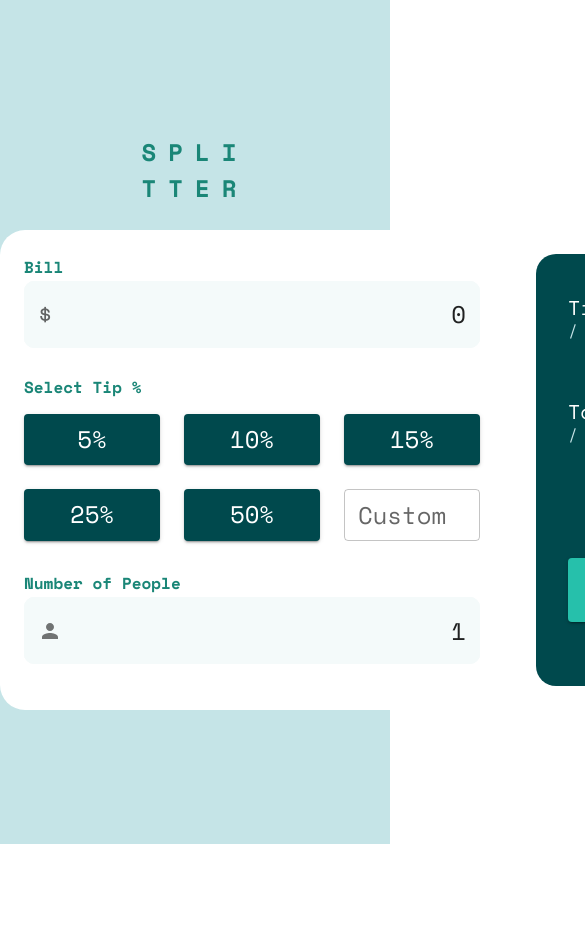
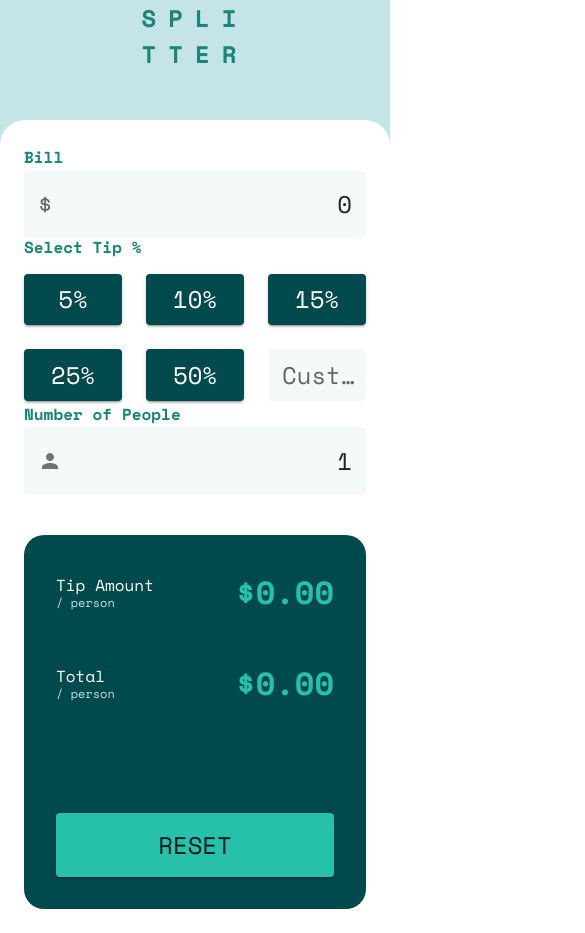
Before and after one commit to tadasvysockis/tip_calculator_app, a React (Create React App) app: page / in a window 390 px wide. Shown: the top 933 px of the page, 585 px wide, since content can reach past the window. Before the commit the page ends 844 px from the top, so only its background shows below. Built offline with nearby package versions, Linux system fonts and the light colour scheme.

Commit message:
completed project

```diff
--- a/src/components/calculator.tsx
+++ b/src/components/calculator.tsx
@@ -28,7 +28,6 @@ export const Calculator: FC<ICalculatorPros> = ({setTips, tips, bill, setBill, n
             <Grid item xs={12}>
                 <InputField
                     errorMessage={errorMessage}
-                    defaultValue="1"
                     value={numberOfPeople}
                     label="Number of People"
                     onChange={setNumberOfPeople}
--- a/src/components/inputField.tsx
+++ b/src/components/inputField.tsx
@@ -8,7 +8,6 @@ interface IInputFieldProps{
     value: any;
     onChange:(value: any) => void;
     fieldSymbol ?: string;
-    defaultValue ?: string;
     errorMessage ?: string | undefined;
 
 }
@@ -19,15 +18,8 @@ const labelTextStyle:SxProps<Theme>={
     fontWeight: 700,
     color:'primary.dark'
 }
-const inputStyle:SxProps<Theme>={
-    backgroundColor: 'common.lightGrayish2',
-    borderRadius:'10px',
-    ".MuiOutlinedInput-notchedOutline": {
-        borderColor: 'common.lightGrayish2'
-    }
-}
 
-export const InputField:FC<IInputFieldProps> = ({label, fieldSymbol, value, onChange, defaultValue, errorMessage}) =>{
+export const InputField:FC<IInputFieldProps> = ({label, fieldSymbol, value, onChange, errorMessage}) =>{
     const handleValueChange = (event: React.ChangeEvent<HTMLTextAreaElement | HTMLInputElement>)=>{
         onChange(event.target.value);
     }
@@ -37,13 +29,11 @@ export const InputField:FC<IInputFieldProps> = ({label, fieldSymbol, value, onCh
                 <span style={{display:'inline',float:"left"}}>{label}</span>
                 <span style={{display:'inline', color:'red', float:"right"}}>{errorMessage}</span>
             </FormHelperText>
-
             <OutlinedInput
                 startAdornment={
                     <InputAdornment position="start">
                         {fieldSymbol ?? <PersonIcon />}
                     </InputAdornment>}
-                sx={inputStyle}
                 value={value}
                 error={errorMessage ? true : undefined}
                 onChange={handleValueChange}
--- a/src/components/main_page.tsx
+++ b/src/components/main_page.tsx
@@ -1,10 +1,9 @@
 import { FC } from 'react';
-import { CssBaseline, Grid, ThemeProvider, Typography } from '@mui/material';
+import { CssBaseline, Grid, ThemeProvider, Typography, useMediaQuery } from '@mui/material';
 
 import theme from '../theme';
 import { TipCalculator } from './tip_calculator';
 import { SxProps, Theme } from '@mui/system';
-
 
 const gridContainer: SxProps<Theme> = {
   backgroundColor: 'common.lightGrayish1',
@@ -13,17 +12,18 @@ const gridContainer: SxProps<Theme> = {
 };
 
 export const MainPage:FC<{}> = () =>{
+  const matches = useMediaQuery('(min-width:970px)');
   return(
     <ThemeProvider theme={theme}>
       <CssBaseline />
       <Grid sx={gridContainer} container>
-        <Grid item container spacing={3} direction="column" alignItems="center" justifyContent="center">
+        <Grid item container alignItems="center" justifyContent="center">
           <Grid item>
-            <Typography variant="h3">
+            <Typography variant="h3" sx={ !matches ? {marginBottom:'3rem'} : {}}>
               SPLI<br />TTER
             </Typography>
           </Grid>
-          <Grid item container direction="column" alignItems="center" justifyContent="center">
+          <Grid item container alignItems="center" justifyContent="center">
             <TipCalculator />
           </Grid>
         </Grid>
--- a/src/components/result.tsx
+++ b/src/components/result.tsx
@@ -1,5 +1,7 @@
 import React, { FC } from 'react';
-import { Button, Grid, Typography } from '@mui/material';
+import { Button, Grid, Typography, useMediaQuery } from '@mui/material';
+
+import { SxProps, Theme } from '@mui/system';
 
 interface IResultProps{
     amount: string;
@@ -7,36 +9,49 @@ interface IResultProps{
     handleReset: () => void;
 }
 
+const resultText: SxProps<Theme> = {
+    color:'primary.main',
+    textAlign:'end'
+};
+
+const resultLabel:SxProps<Theme> = {
+    color:'common.lightGrayish1'
+}
+
 export const Result:FC<IResultProps> = ({amount, total, handleReset}) =>{
+    const matches = useMediaQuery('(min-width:445px)');
+    let resultStyle = matches ? resultText : {...resultText, fontSize: '2rem'};
+    let resultLabelStyle = matches ? resultLabel : {...resultLabel, fontSize: '0.75rem'};
+    let resultLargeStyle = matches ? {} : {fontSize: '1rem'};
     return(
         <Grid container alignContent="space-between">
             <Grid container rowGap={5} sx={{margin:'2rem'}} >
                 <Grid item container xs={12} alignItems="center" >
                     <Grid xs={6} item>
-                        <Typography variant="h5">
+                        <Typography variant="h5" sx={resultLargeStyle}>
                             Tip Amount
-                            <Typography variant="h1" sx={{color:'common.lightGrayish1'}}>
+                            <Typography variant="h1" sx={resultLabelStyle}>
                                 / person
                             </Typography>
                         </Typography>
                     </Grid>
                     <Grid xs={6} item>
-                        <Typography variant="h6" sx={{color:'primary.main', textAlign:'end'}}>
+                        <Typography variant="h6" sx={resultStyle}>
                             {"$"+amount}
                         </Typography>
                     </Grid>
                 </Grid>
                 <Grid item container xs={12} alignItems="center">
                     <Grid xs={6} item>
-                        <Typography variant="h5">
+                        <Typography variant="h5" sx={resultLargeStyle}>
                             Total
-                            <Typography variant="h1" sx={{color:'common.lightGrayish1'}}>
+                            <Typography variant="h1" sx={resultLabelStyle}>
                                 / person
                             </Typography>
                         </Typography>
                     </Grid>
                     <Grid xs={6} item>
-                        <Typography variant="h6" sx={{color:'primary.main', textAlign:'end'}}>
+                        <Typography variant="h6" sx={resultStyle}>
                             {"$"+total}
                         </Typography>
                     </Grid>
--- a/src/components/tip_calculator.tsx
+++ b/src/components/tip_calculator.tsx
@@ -1,22 +1,31 @@
 import React, {FC, useState} from 'react';
-import { Grid } from '@mui/material';
+import { Grid, useMediaQuery } from '@mui/material';
 
 import { Calculator } from './calculator';
 import { Result } from './result';
 import { SxProps, Theme } from '@mui/system';
 
-const mainGridContainer: SxProps<Theme> = {
+const mainGridLargeContainer: SxProps<Theme> = {
     width: "40em",
     height:'30rem',
     backgroundColor: 'common.white',
-    borderRadius: '25px'
+    borderRadius: '25px',
 };
+const mainGridSmallContainer: SxProps<Theme> = {
+    width: "100%",
+    height:'90%',
+    backgroundColor: 'common.white',
+    borderRadius: '25px 25px 0 0',
+};
+
 
 export const TipCalculator:FC<{}> = () => {
     const [tips, setTips] = useState(0);
     const [bill, setBill] = useState(0);
     const [numberOfPeople, setNumberOfPeople] = useState(1);
     const [customTips, setCustomTips] = useState<string>("");
+
+    const matches = useMediaQuery('(min-width:970px)');
 
     const handleReset = () =>{
         setTips(0);
@@ -46,9 +55,9 @@ export const TipCalculator:FC<{}> = () => {
     let amount = getAmount(bill, tips, numberOfPeople);
     let total = getTotal(bill, tips, numberOfPeople);
     return(
-        <Grid container sx={mainGridContainer}>
-            <Grid container sx={{margin:'1.5rem' }} columnGap={7} >
-                <Grid item sx={{width:'50%'}}>
+        <Grid container sx={matches ? mainGridLargeContainer : mainGridSmallContainer}>
+            <Grid container sx={{margin:'1.5rem' }} rowGap={matches ? undefined : 5} columnGap={matches ? 7 : undefined} >
+                <Grid item sx={matches ? {width:'50%'} : {width: '100%'}}>
                     <Calculator
                         setTips={setTips}
                         tips={tips}
@@ -60,7 +69,7 @@ export const TipCalculator:FC<{}> = () => {
                         setCustomTips={setCustomTips}
                     />
                 </Grid>
-                <Grid item sx={{width:'43%', backgroundColor: 'secondary.main', borderRadius: '20px'}}>
+                <Grid item sx={matches ? { width:'43%', backgroundColor: 'secondary.main', borderRadius: '20px'} : { width:'100%', backgroundColor: 'secondary.main', borderRadius: '20px'}}>
                     <Result amount={amount} total={total} handleReset={handleReset} />
                 </Grid>
             </Grid>
--- a/src/theme.ts
+++ b/src/theme.ts
@@ -90,6 +90,12 @@ const theme = createTheme({
             styleOverrides:{
                 input:{
                     textAlign: "right"
+                },
+                root:{
+                    backgroundColor: lightGrayish2,
+                    ".MuiOutlinedInput-notchedOutline": {
+                        borderColor: lightGrayish2
+                    }
                 }
             }
         },
@@ -102,7 +108,7 @@ const theme = createTheme({
                 },
 
             }
-        }
+        },
     }
   });
 
```
